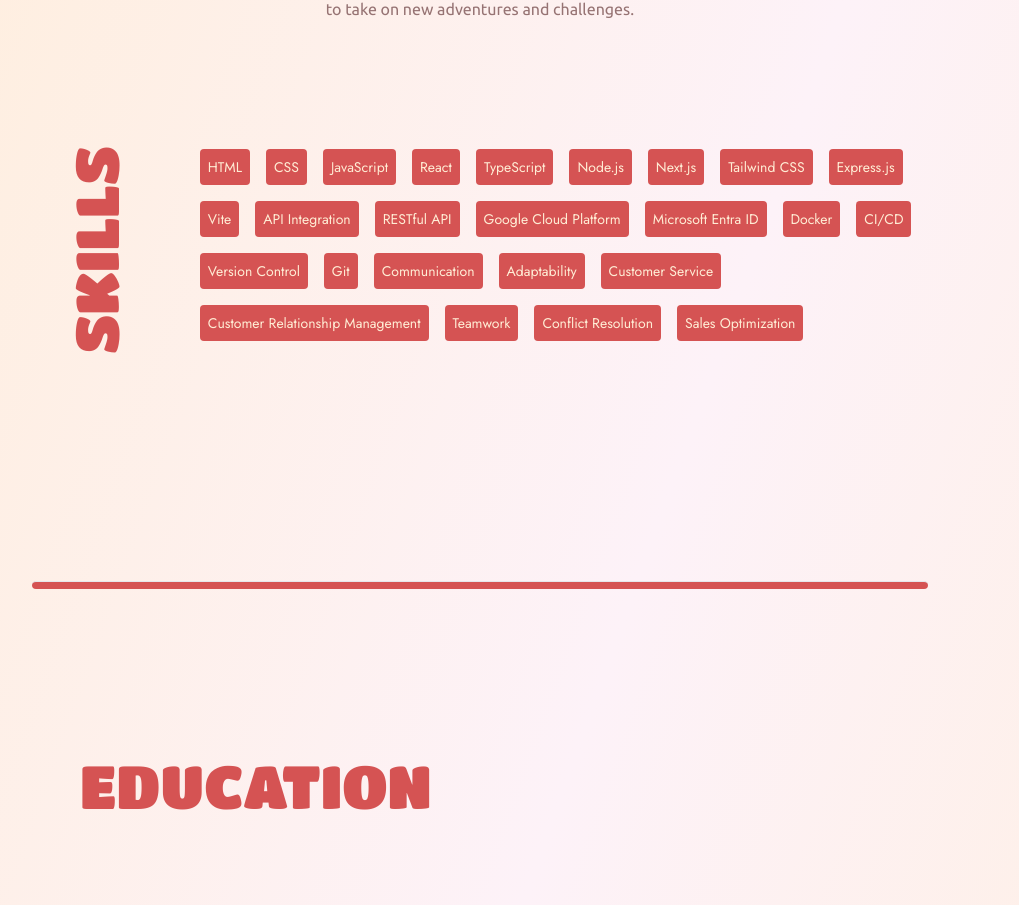
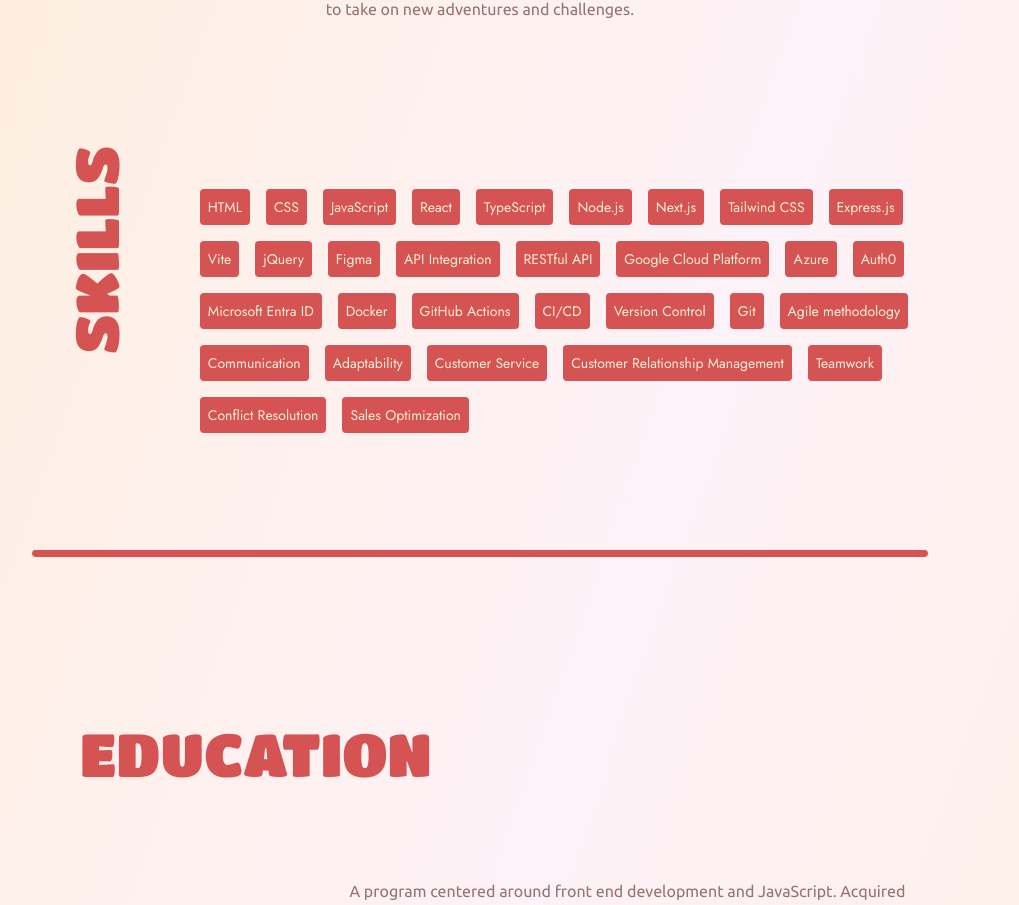
Before and after one commit to annasundbergg/portfolio, a Next.js app: page /cv in a window 1280 px wide. Shown: the part 770-1675 px from the top of the page, without its empty margins (160-1179 px from the left). Built offline with nearby package versions, Linux system fonts and the light colour scheme.

Commit message:
add skills and edit styling

```diff
--- a/src/app/cv/components/Skills.tsx
+++ b/src/app/cv/components/Skills.tsx
@@ -6,7 +6,7 @@
   return (
     <>
       <div className="flex flex-col">
-        <div className="flex items-start h-[20rem]">
+        <div className="flex items-start h-80">
           <div>
             <h1
               className={cn(
@@ -18,10 +18,11 @@
             </h1>
           </div>
           {/* SKILL LIST */}
-          <div className="flex flex-wrap relative -z-10 m-auto sm:gap-1 md:gap-4 md:h-6 sm:w-3/4 md:w-full h-[200px] md:m-0">
+          <div className="flex flex-wrap relative -z-10 m-auto sm:gap-1 md:gap-4 md:h-6 sm:w-3/4 md:w-full md:mt-10">
             {skills.map((skill) => (
               <div
                 key={skill}
+                //den mesta stylingen här fungerar inte pga z-index på parent element, men tar jag bort det så fungerar inte menyn som den ska
                 className="rounded sm:p-1 sm:text-[10px] md:text-sm md:p-2 cursor-pointer bg-[#D55353] text-orange-100 hover:bg-orange-100 hover:text-[#D55353]"
               >
                 {skill}
@@ -29,7 +30,7 @@
             ))}
           </div>
         </div>
-        <hr className="h-2 bg-[#D55353] rounded sm:mt-4 md:mt-28" />
+        <hr className="h-2 bg-[#D55353] rounded sm:mt-4 md:mt-20" />
       </div>
     </>
   );
--- a/src/types/skills.ts
+++ b/src/types/skills.ts
@@ -9,14 +9,20 @@
     "Tailwind CSS",
     "Express.js",
     "Vite",
+    "jQuery",
+    "Figma",
     "API Integration",
     "RESTful API",
     "Google Cloud Platform",
+    "Azure",
+    "Auth0",
     "Microsoft Entra ID",
     "Docker",
+    "GitHub Actions",
     "CI/CD",
     "Version Control",
     "Git",
+    "Agile methodology",
     "Communication",
     "Adaptability",
     "Customer Service",
```
